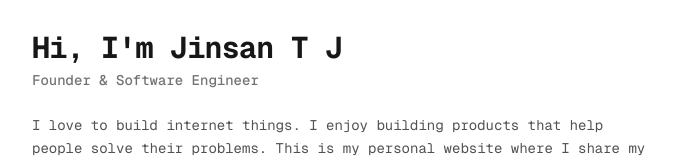
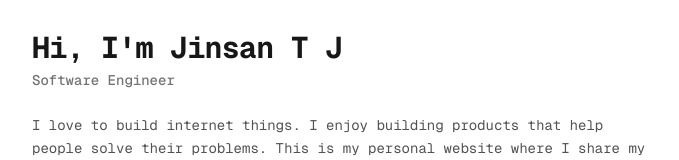
Before and after one commit to jinsan-t-j/me, a Next.js app: page / in a window 1280 px wide. Shown: the part 170-330 px from the top of the page, without its empty margins (296-975 px from the left). Built offline with nearby package versions, Linux system fonts and the light colour scheme.

Commit message:
refactor: update professional title to Software Engineer in hero section

```diff
--- a/app/page.tsx
+++ b/app/page.tsx
@@ -9,7 +9,7 @@ export default function Page() {
             Hi, I&apos;m Jinsan T J
           </h1>
           <p className="text-sm font-medium text-neutral-500 dark:text-neutral-400">
-            Founder & Software Engineer
+            Software Engineer
           </p>
         </div>
 
```
